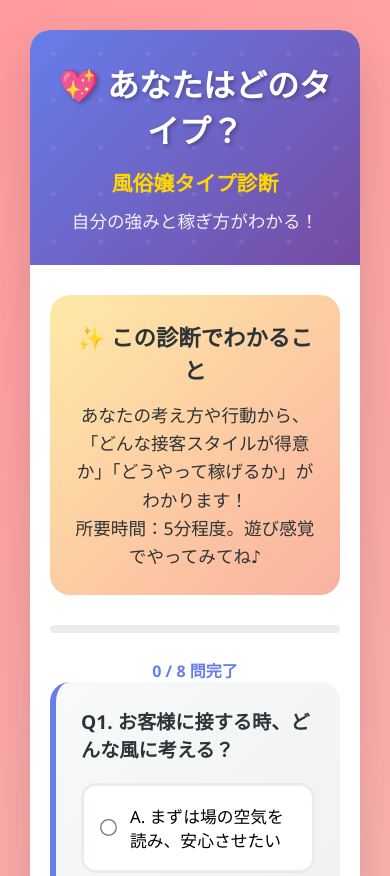
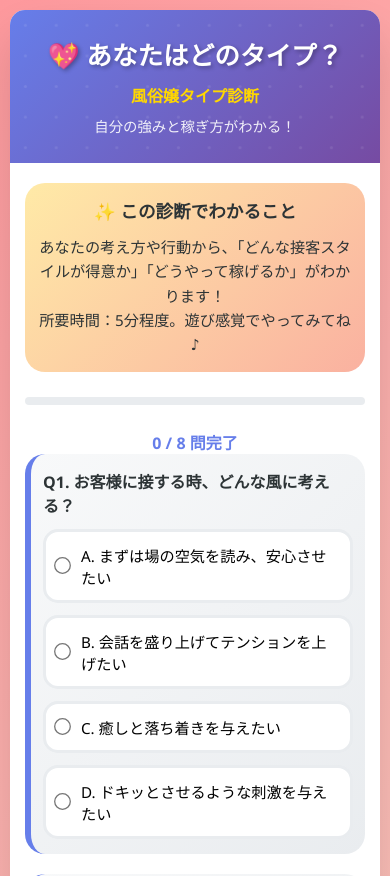
Before and after one commit to Rispondere/fuzoku-type-diagnosis, a plain HTML site: page cast-diagnosis.html.html in a window 390 px wide. Shown: the top 876 px of the page. Drawn offline with Linux system fonts and the light colour scheme.

Commit message:
Update cast-diagnosis.html.html

```diff
--- a/cast-diagnosis.html.html
+++ b/cast-diagnosis.html.html
@@ -339,21 +339,181 @@
         }
 
         @media (max-width: 768px) {
+            body {
+                padding: 10px;
+            }
+
             .container {
-                margin: 10px;
-                border-radius: 20px;
+                margin: 0;
+                border-radius: 15px;
             }
 
             .header {
-                padding: 30px 20px;
+                padding: 25px 20px;
             }
 
             .header h1 {
-                font-size: 2em;
+                font-size: 1.8em;
+                margin-bottom: 10px;
+            }
+
+            .header .subtitle {
+                font-size: 1.1em;
+                margin-bottom: 8px;
+            }
+
+            .header p {
+                font-size: 1em;
             }
 
             .content {
-                padding: 30px 20px;
+                padding: 25px 20px;
+            }
+
+            .intro-box {
+                padding: 20px 15px;
+                margin-bottom: 25px;
+            }
+
+            .intro-box h2 {
+                font-size: 1.2em;
+                margin-bottom: 12px;
+            }
+
+            .intro-box p {
+                font-size: 1em;
+            }
+
+            .question-container {
+                margin-bottom: 25px;
+                padding: 20px 15px;
+            }
+
+            .question {
+                font-size: 1.1em;
+                margin-bottom: 15px;
+            }
+
+            .option {
+                padding: 15px 12px;
+                font-size: 1em;
+            }
+
+            .option input[type="radio"] {
+                margin-right: 12px;
+            }
+
+            .analyze-btn {
+                max-width: 100%;
+                padding: 18px 25px;
+                font-size: 1.2em;
+                margin: 30px auto;
+            }
+
+            .result {
+                padding: 25px 20px;
+            }
+
+            .result h2 {
+                font-size: 1.8em;
+                margin-bottom: 15px;
+            }
+
+            .type-card {
+                padding: 20px 15px;
+            }
+
+            .type-card h3 {
+                font-size: 1.3em;
+                margin-bottom: 12px;
+            }
+
+            .feature-item {
+                margin: 12px 0;
+                padding: 12px;
+            }
+
+            .feature-item h4 {
+                font-size: 1em;
+                margin-bottom: 6px;
+            }
+
+            .feature-item p {
+                font-size: 1em;
+            }
+        }
+
+        @media (max-width: 480px) {
+            .header h1 {
+                font-size: 1.6em;
+            }
+
+            .header .subtitle {
+                font-size: 1em;
+            }
+
+            .header p {
+                font-size: 0.9em;
+            }
+
+            .content {
+                padding: 20px 15px;
+            }
+
+            .intro-box {
+                padding: 15px 12px;
+            }
+
+            .intro-box h2 {
+                font-size: 1.1em;
+            }
+
+            .intro-box p {
+                font-size: 0.95em;
+            }
+
+            .question-container {
+                padding: 15px 12px;
+                margin-bottom: 20px;
+            }
+
+            .question {
+                font-size: 1em;
+                margin-bottom: 12px;
+            }
+
+            .option {
+                padding: 12px 10px;
+                font-size: 0.95em;
+            }
+
+            .analyze-btn {
+                padding: 15px 20px;
+                font-size: 1.1em;
+            }
+
+            .result {
+                padding: 20px 15px;
+            }
+
+            .result h2 {
+                font-size: 1.6em;
+            }
+
+            .type-card h3 {
+                font-size: 1.2em;
+            }
+
+            .feature-item {
+                padding: 10px;
+            }
+
+            .feature-item h4 {
+                font-size: 0.95em;
+            }
+
+            .feature-item p {
+                font-size: 0.9em;
             }
         }
     </style>
```
